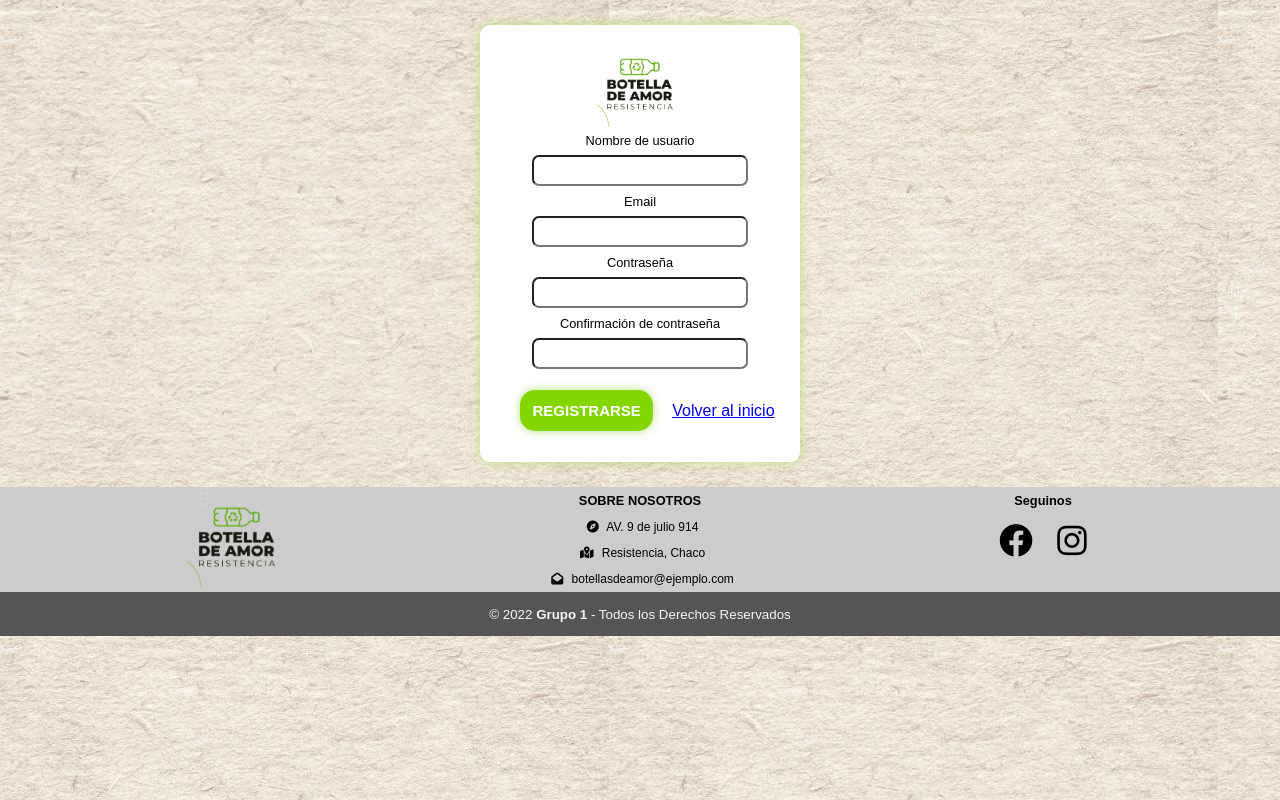
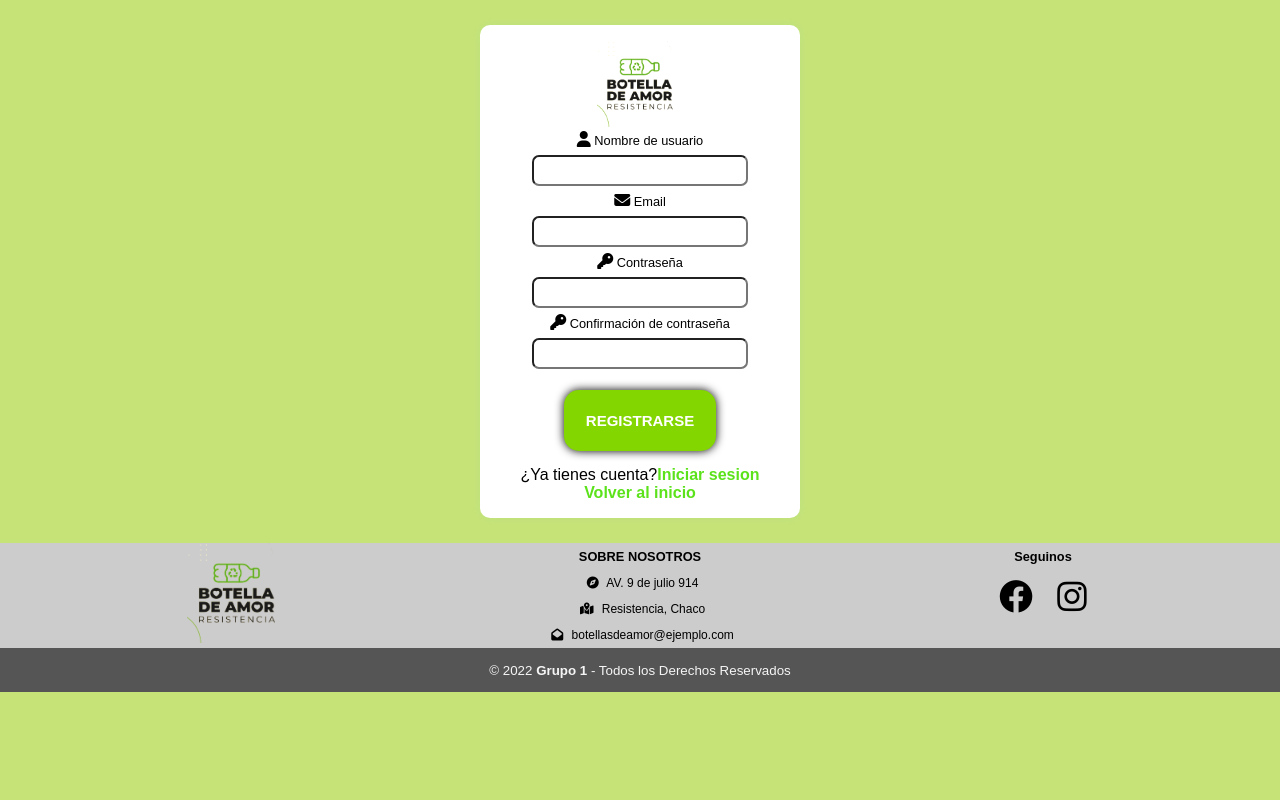
Before and after one commit to AlexLopezz/Fundacion_Info2022, a Django app: page /accounts/registro/ in a window 1280 px wide. Run offline with Django 3.2, Linux system fonts and the light colour scheme; some libraries are stand-ins or nearby versions.

Commit message:
Cambios login y registro

```diff
--- a/static/registration/registro.css
+++ b/static/registration/registro1.css
@@ -5,7 +5,7 @@
     font-family: Arial, Helvetica, sans-serif;
 }
 body{
-    background-image: url('/static/img/fondo.jpg');
+    background-color: #C6E377;
     text-align: center;
 }
 form {
@@ -36,12 +36,12 @@ label{
 }
 button{
     margin: 15px;
-    padding: 10px;
+    padding: 20px;
     text-decoration: none;
     background-color: #84d600;
     color: white;
     border-radius: 15px;
-    box-shadow: 0px 0px 10px #bce082;
+    box-shadow: 0px 0px 10px black;
     font-size: 15px;
     font-weight: 600;
     border-color: transparent;
@@ -49,6 +49,27 @@ button{
 }
 
 button:hover {
-    background-color: #619a07;
+    background-color:#4C8034;
     transition: all 0.4s;
 }
+
+a {
+    text-decoration: none;
+    font-weight: 600;
+    color:#5BE21B;
+}
+a:hover {
+    color:#439B1B;
+}
+
+.formul {
+    font-size: 14px;
+    color: #84d600;
+    display: none;
+    padding: 5px;
+    text-align: center;
+}
+.formul:active {
+    display: block;
+    color: red;
+}
--- a/templates/registration/login.html
+++ b/templates/registration/login.html
@@ -2,7 +2,7 @@
 {% load static %}
 {% block title %}
 <title>Iniciar Sesion</title>
-<link rel="stylesheet" href="{% static 'registration/login1.css' %}">
+<link rel="stylesheet" href="{% static 'registration/login.css' %}">
 {% endblock title %}
 
 
@@ -17,8 +17,9 @@
 
         {{ form.as_p }}
 
+        <p>¿No tienes una cuenta?
+        <a class="link" href="{% url 'registro' %}">Registrarse</a></p>
         <button type="submit">Iniciar sesión</button>
-        <a href="/">Volver al inicio</a>
     </form></div>
 
 </div>
--- a/templates/registration/registro.html
+++ b/templates/registration/registro.html
@@ -4,7 +4,7 @@
 
 {% block title %}
 <title>Registrarse</title>
-<link rel="stylesheet" href="{% static 'registration/registro.css' %}">
+<link rel="stylesheet" href="{% static 'registration/registro1.css' %}">
 {% endblock title %}
 
 {% block contenido %}
@@ -12,20 +12,20 @@
     {% csrf_token %}
     <img class="img" src="/static/img/logo.png" alt="">
     <div id="div_id_username" class="form-group">
-        <label for="id_username" class=" requiredField"> Nombre de usuario<span class="asteriskField"> </span> </label>
+        <i class="fa-solid fa-user icon"></i><label for="id_username" class=" requiredField"> Nombre de usuario<span class="asteriskField"> </span> </label>
         <div>
             <input type="text" name="username" maxlength="150" autofocus="" class="textinput textInput form-control"
                 required="" id="id_username">
         </div>
     </div>
     <div id="div_id_email" class="form-group">
-        <label for="id_email" class=" requiredField"> Email <span class="asteriskField"></span> </label>
+        <i class="fa-solid fa-envelope icon"></i><label for="id_email" class=" requiredField"> Email <span class="asteriskField"></span> </label>
         <div>
             <input type="email" name="email" class="emailinput form-control" required="" id="id_email">
         </div>
     </div>
     <div id="div_id_password1" class="form-group">
-        <label for="id_password1" class=" requiredField"> Contraseña <span class="asteriskField"></span> </label>
+        <i class="fa-solid fa-key icon"></i><label for="id_password1" class=" requiredField"> Contraseña <span class="asteriskField"></span> </label>
         <div>
             <input type="password" name="password1" autocomplete="new-password" class="textinput textInput form-control"
                 required="" id="id_password1">
@@ -33,14 +33,17 @@
         </div>
     </div>
     <div id="div_id_password2" class="form-group">
-        <label for="id_password2" class=" requiredField"> Confirmación de contraseña <span
+        <i class="fa-solid fa-key icon"></i><label for="id_password2" class=" requiredField"> Confirmación de contraseña <span
                 class="asteriskField"></span> </label>
         <div>
             <input type="password" name="password2" autocomplete="new-password" class="textinput textInput form-control"
                 required="" id="id_password2">
         </div>
     </div>
-    <button type="submit">REGISTRARSE </button>
+     <div class="formul-divs">
+        <button type="submit" >REGISTRARSE</button><p class="formul">Se ha registrado con exito</p>
+        <p>¿Ya tienes cuenta?<a class="link" href="{% url 'login' %}">Iniciar sesion</a></p>
+    </div>
 
     <a href="/">Volver al inicio</a>
 </form>
```
Also changed, not shown: static/registration/login.css (renamed from static/registration/login1.css, +22 -2 lines), Info/db.sqlite3.
